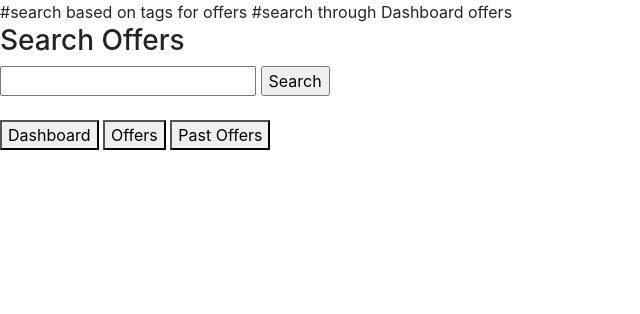
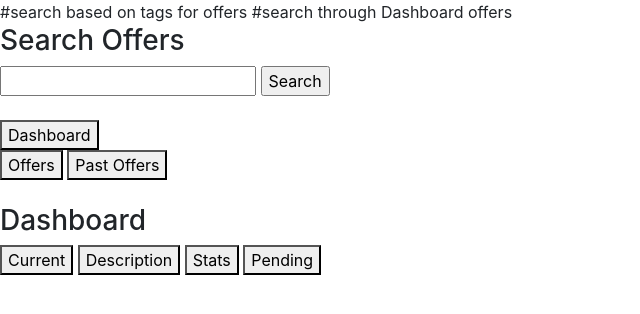
Before and after one commit to williammunnich/Hacky-bois, a plain HTML site: page hackathon/business.html in a window 1280 px wide. Shown: the whole page, without its empty margins (0-640 px from the left). Drawn offline with nearby package versions, Linux system fonts and the light colour scheme.

Commit message:
small chagnes

```diff
--- a/hackathon/business.html
+++ b/hackathon/business.html
@@ -22,6 +22,7 @@
 <body>
 
 
+
   <h3>Search Offers</h3>
   <form action="http://localhost:8080" method="POST">
     <input type="text" id="search" name="search">
@@ -29,12 +30,27 @@
     <br><br>
   </form>
 
+  <div class="tab">
+    <button class="tablinks" onclick="openCity(event, 'Dashboard')">Dashboard</button>
   <form action="http://localhost:8080" method="POST">
-  <button type="submit" id = "Dashboard" name="Dashboard" value="Dashboard">Dashboard</button>
+
     <button type="submit" id = "Offers" name="Offers" value="Offers">Offers</button>
     <button type="submit" id = "Past Offers" name="Past Offers" value="Past Offers">Past Offers</button>
 
     <br><br>
   </form>
+  </div>
 
+  <div id="Dashboard" class="tabcontent">
+    <h3>Dashboard</h3>
+    <form action="http://localhost:8080" method="POST">
+      <button type="submit" id = "Current" name="Current" value="Current">Current</button>
+      <button type="submit" id = "Description" name="Description" value="Description">Description</button>
+      <button type="submit" id = "Stats" name="Stats" value="Stats">Stats</button>
+      <button type="submit" id = "Pending" name="Pending" value="Pending">Pending</button>
+
+      <br><br>
+  </div>
 <script src="https://ajax.googleapis.com/ajax/libs/jquery/3.5.1/jquery.min.js"></script>
+
+</body>
```
Also changed, not shown: hackathon/generic.html (+9 -9 lines). Lines whose indentation alone changed are shown as unchanged.
